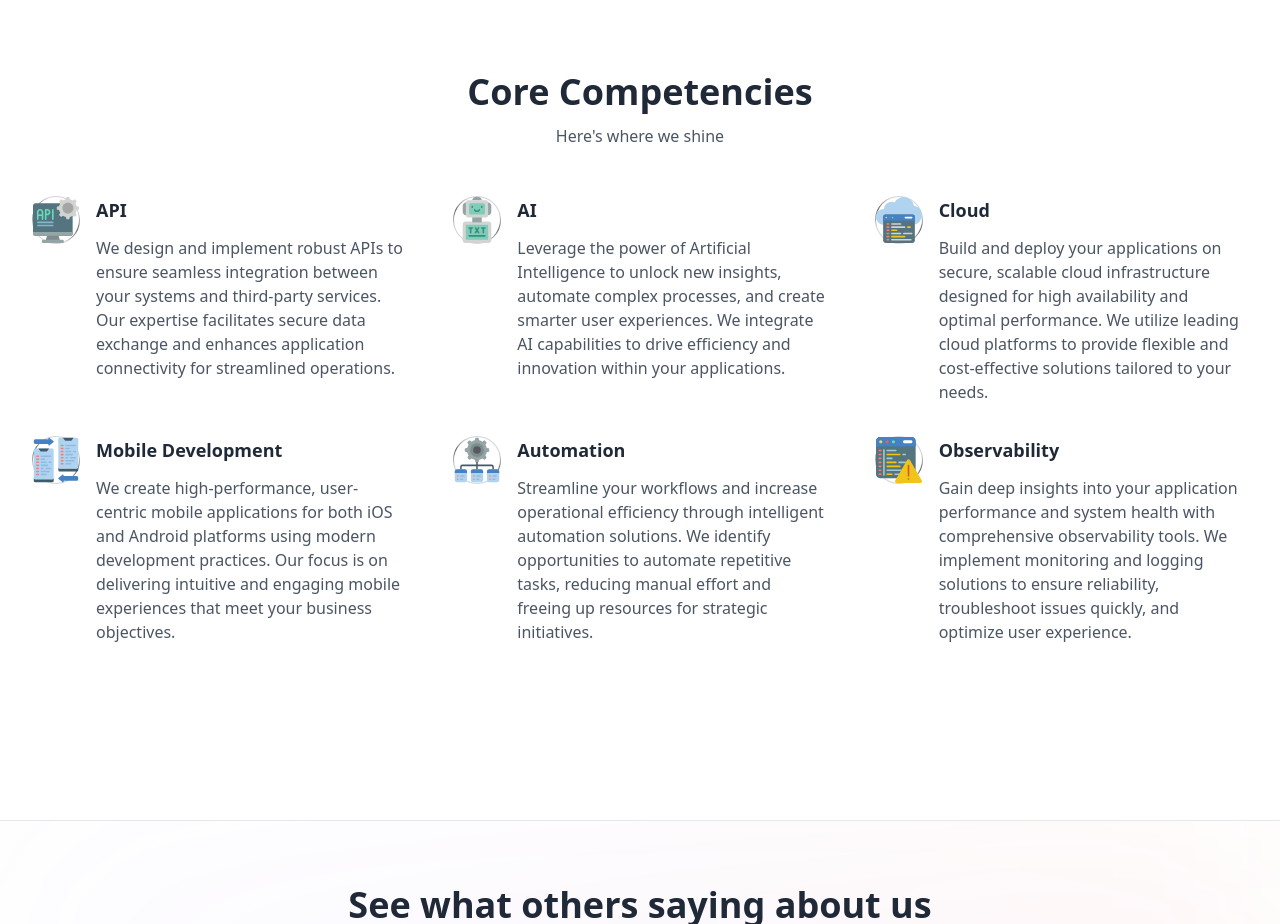
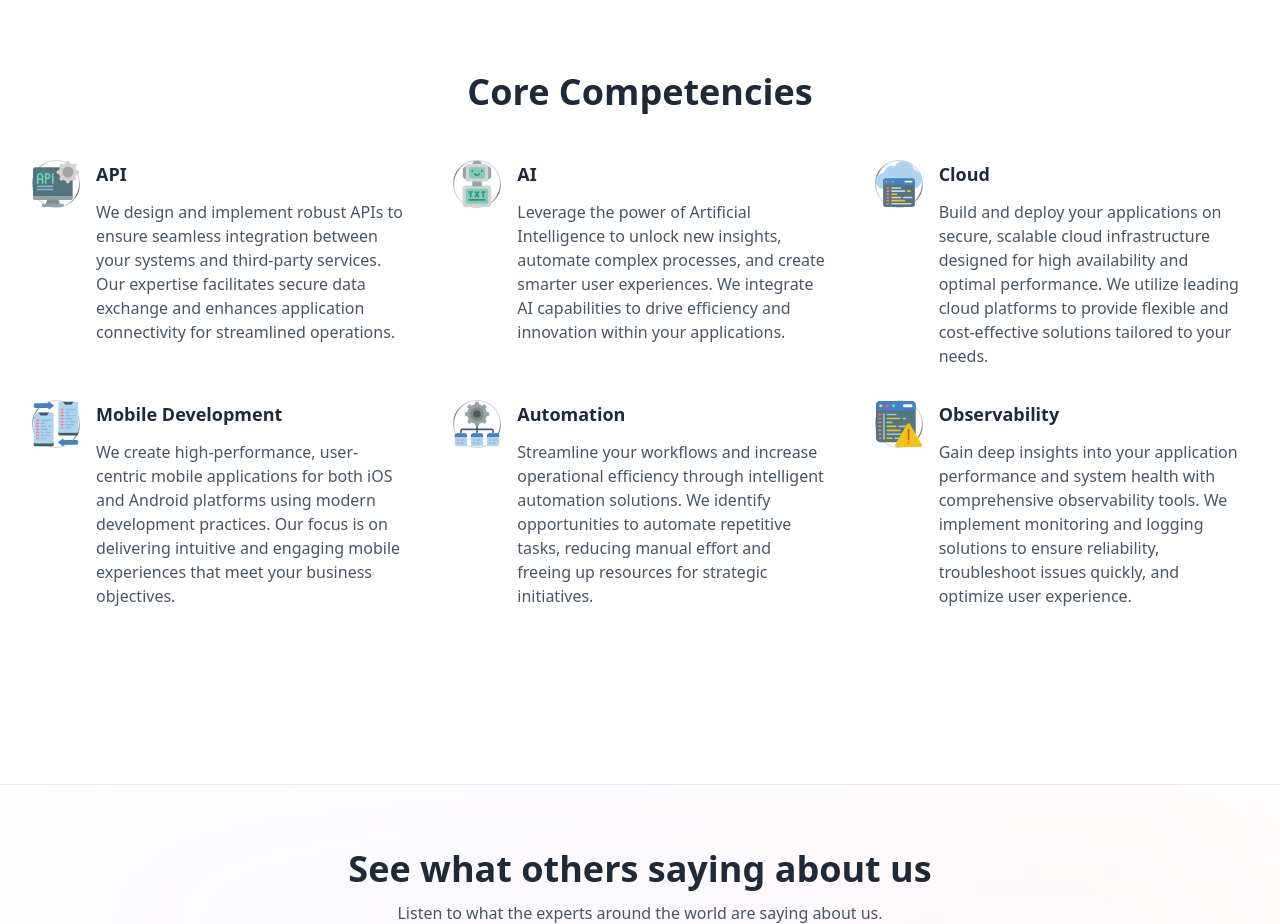
Before and after one commit to iandixon-dixonmobility/dixonmobility_com, a Next.js app: page / in a window 1280 px wide. Shown: the part 1620-2544 px from the top of the page. Built offline with nearby package versions, Linux system fonts and the light colour scheme.

Commit message:
Content tweak.

```diff
--- a/components/ui/ToolKit/index.jsx
+++ b/components/ui/ToolKit/index.jsx
@@ -50,9 +50,6 @@ const ToolKit = () => {
                     <h2 className="text-gray-800 text-3xl font-semibold sm:text-4xl">
                         Core Competencies
                     </h2>
-                    <p>
-                        Here's where we shine
-                    </p>
                 </div>
                 <div className="mt-12">
                     <ul className="grid gap-y-8 gap-x-12 sm:grid-cols-2 lg:grid-cols-3">
```
